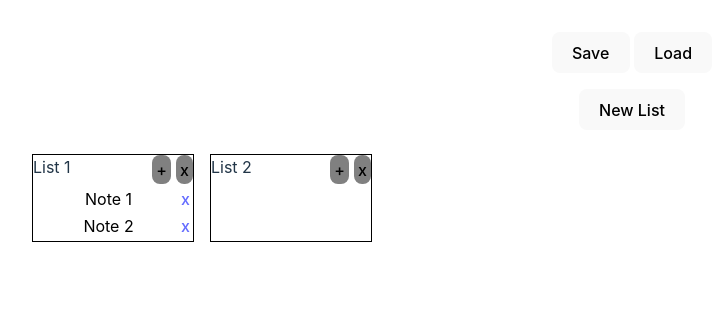
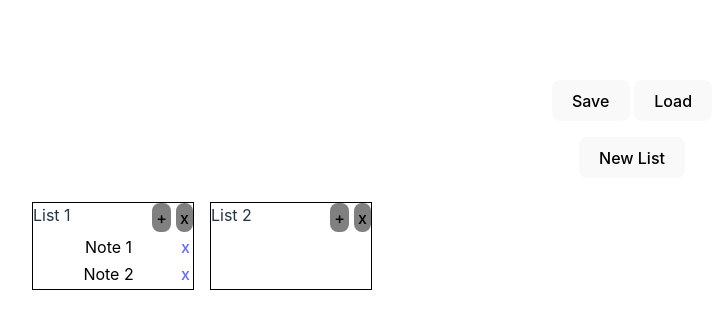
Before and after one commit to conorpbrady/conban, a Svelte app in the folder conban/: page / in a window 1280 px wide. Shown: the top 328 px of the page, without its empty margins (8-730 px from the left). Built offline with nearby package versions, Linux system fonts and the light colour scheme.

Commit message:
add notifications on save/load

```diff
--- a/conban/src/App.svelte
+++ b/conban/src/App.svelte
@@ -1,21 +1,47 @@
 <script lang="ts">
+  import { fade } from 'svelte/transition';
   import Board from './lib/Board.svelte';
   import { boards, activeBoardId } from './lib/stores.js';
+  import Notification from './lib/Notification.svelte';
+
+  let messageType = '';
+  let messageContent = '';
+  let visible = false;
 
   const save = () => {
-    localStorage.setItem('boardData', JSON.stringify($boards));
-  }
-
+    try {
+      localStorage.setItem('boardData', JSON.stringify($boards));
+      messageType = 'success'
+      messageContent = 'Saved Successfully'
+  } catch {
+      messageType = 'warning'
+      messageContent = 'Could not save'
+  } finally {
+      visible = true;
+      setTimeout(() => visible = false, 2000);
+}
+}
 
   const load = () => {
+    try {
     let boardObj = localStorage.getItem('boardData');
     $boards = JSON.parse(boardObj);
+    messageType = 'success';
+    messageContent = 'Load Succesful';
+} catch {
+    messageType = 'warning';
+    messageContent = 'Could not load';
+} finally {
+    visible = true;
+    setTimeout(() => visible = false, 2000);
+}
   }
 </script>
 <svelte:head>
   <title>{$boards[$activeBoardId].name}</title>
 </svelte:head>
 <main>
+  <Notification bind:visible={visible} messageType={messageType} messageContent={messageContent} />
   <button on:click={save}>Save</button>
   <button on:click={load}>Load</button>
   <Board />
--- a/conban/src/lib/EditArea.svelte
+++ b/conban/src/lib/EditArea.svelte
@@ -1,6 +1,6 @@
 <script lang="ts">
   export let text = '';
-  let editable = false;
+  let editable;
   let textAreaHeight = "1rem";
 
   const updateText = () => {
--- a/conban/src/lib/Note.svelte
+++ b/conban/src/lib/Note.svelte
@@ -1,5 +1,4 @@
 <script lang="ts">
-  import EditSpan from './EditSpan.svelte';
   import EditArea from './EditArea.svelte';
   import { boards, activeBoardId } from './stores.js';
 
@@ -19,9 +18,6 @@
     $boards[$activeBoardId].lists[listId].notes.splice(noteId, 1);
     $boards = $boards;
 }
-
-
-
 </script>
 
 <div class="note"
@@ -29,9 +25,9 @@
   noteId={noteId}
   draggable={true}
   on:dragstart={handleDragStart}
-     >
-<EditArea  bind:text={$boards[$activeBoardId].lists[listId].notes[noteId]} />
-<!-- <EditSpan bind:text={$boards[$activeBoardId].lists[listId].notes[noteId]} /> -->
+  >
+
+  <EditArea bind:text={$boards[$activeBoardId].lists[listId].notes[noteId]} />
 
 <a href={null} on:click={deleteNote}>x</a>
 </div>
--- /dev/null
+++ b/conban/src/lib/Notification.svelte
@@ -0,0 +1,14 @@
+<script type="ts">
+  export let messageType = '';
+  export let messageContent = '';
+  export let visible = false;
+
+  import { fade } from 'svelte/transition';
+</script>
+<div class={messageType} style="margin: 1em; height: 1em;">
+{#if visible}
+<p transition:fade class={messageType} >
+  {messageContent}
+</p>
+{/if}
+</div>
--- /dev/null
+++ b/package.json
@@ -0,0 +1,6 @@
+{
+  "devDependencies": {
+    "prettier": "^3.0.3",
+    "prettier-plugin-svelte": "^3.0.3"
+  }
+}
```
Also changed, not shown: 1 other file (tests, documents, lock files or other folders).
